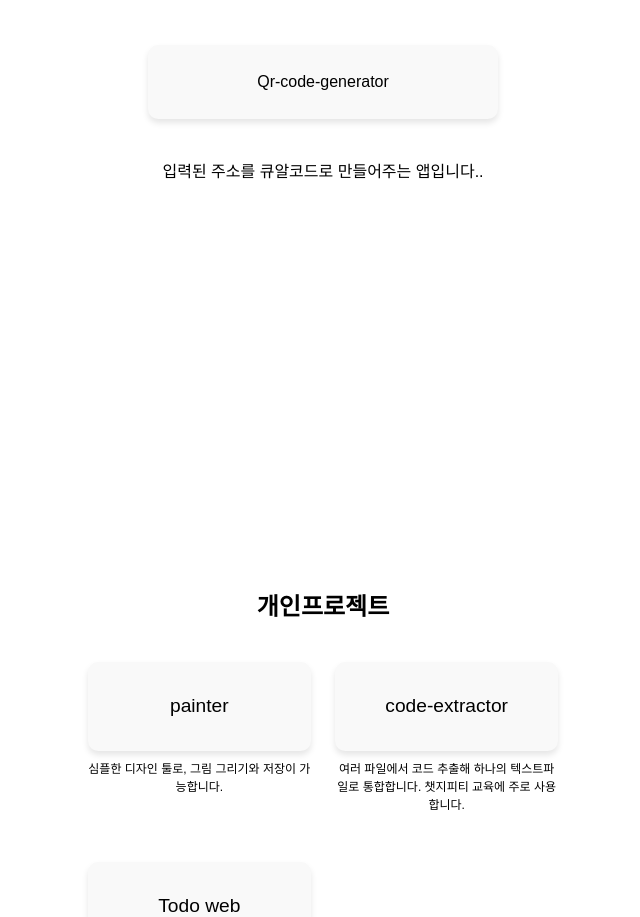
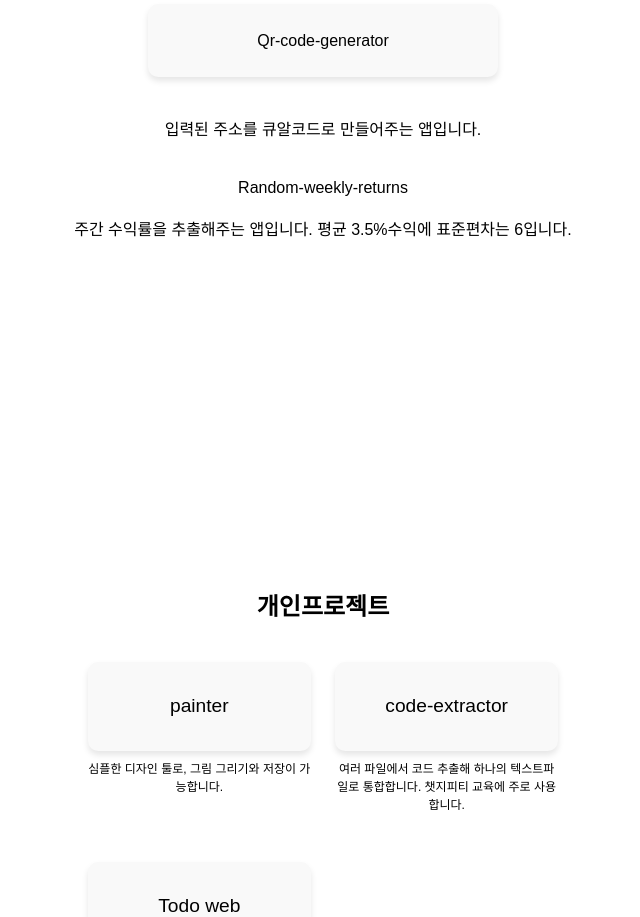
Before and after one commit to Anarchyve/portfolio, a plain HTML site: page index.html in a window 1280 px wide. Shown: the part 1998-2915 px from the top of the page, without its empty margins (317-957 px from the left). Drawn offline with Linux system fonts and the light colour scheme.

Commit message:
random weeklt returns added

```diff
--- a/index.html
+++ b/index.html
@@ -40,8 +40,12 @@
                 <p>경매 시스템으로, 학생들이 원하는 상품에 입찰할 수 있습니다. (개발중)</p>
             </div>
                 <a href="https://anarchyve.github.io/qr-code-generator/">Qr-code-generator</a>
-                <p>입력된 주소를 큐알코드로 만들어주는 앱입니다..</p>
+                <p>입력된 주소를 큐알코드로 만들어주는 앱입니다.</p>
             </div>
+            </div>
+        <a href="https://anarchyve.github.io/Random-weekly-returns/">Random-weekly-returns</a>
+        <p>주간 수익률을 추출해주는 앱입니다. 평균 3.5%수익에 표준편차는 6입니다.</p>
+             </div>
         </div>
     </section>
 
```
